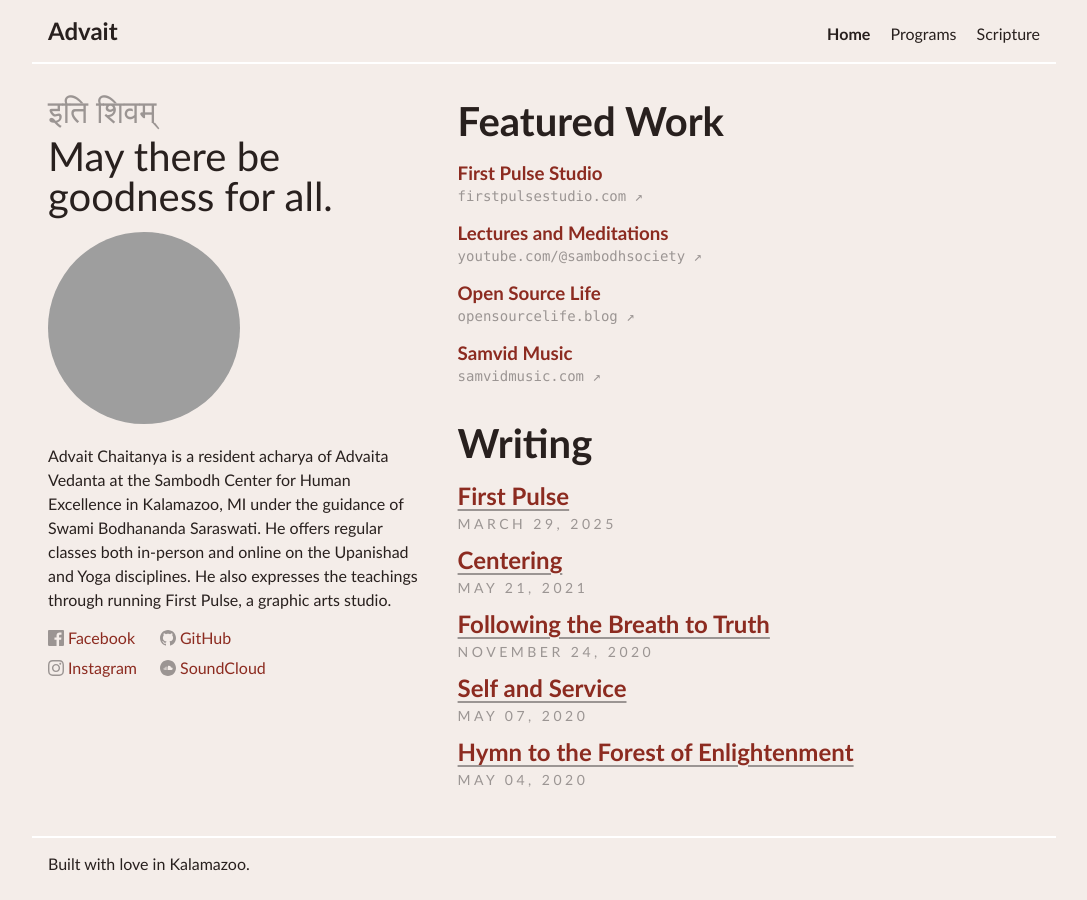
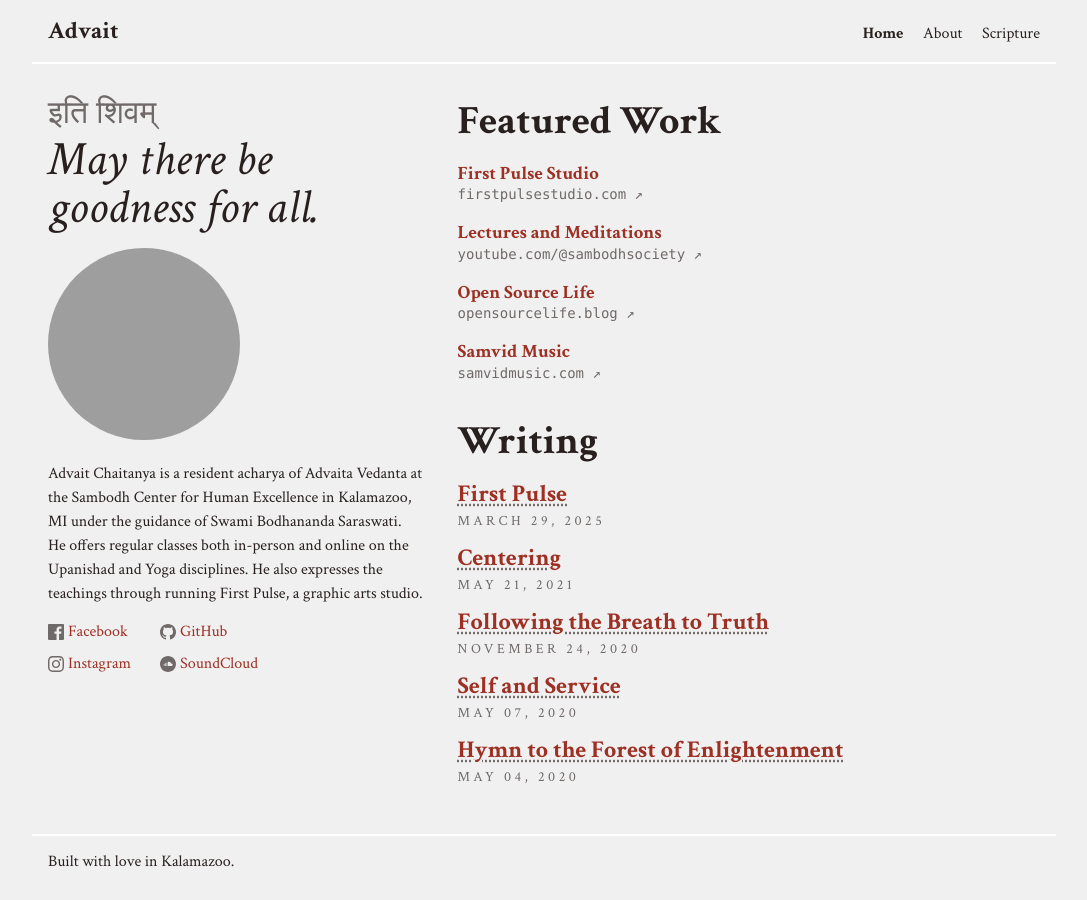
Before and after one commit to advaitchaitanya/blog, a Jekyll site: the page built from index.html, in a window 1280 px wide. Shown: the whole page, without its empty margins (96-1183 px from the left). Built offline with Jekyll 4.4.1, drawn with Linux system fonts in a browser that asks for light colours; grey boxes are pictures that could not be loaded.

Commit message:
Swap main typeface and update nav

```diff
--- a/_data/navigation.yml
+++ b/_data/navigation.yml
@@ -1,8 +1,8 @@
 - text: Home
   url: /
 
-- text: Programs
-  url: /programs
+- text: About
+  url: /about
 
 - text: Scripture
   url: /scripture
--- a/_layouts/default.html
+++ b/_layouts/default.html
@@ -7,6 +7,9 @@ layout: compress
   <title>{{ site.title }} &middot; {{ page.title }}</title>
   <meta charset="utf-8">
   <meta content="width=device-width, initial-scale=1.0" name="viewport">
+  <link rel="preconnect" href="https://fonts.googleapis.com">
+  <link crossorigin rel="preconnect" href="https://fonts.gstatic.com">
+  <link href="https://fonts.googleapis.com/css2?family=Crimson+Text:ital,wght@0,400;0,700;1,400;1,700&display=swap" rel="stylesheet">
   <link href="/assets/style.css?{{ site.time | date: '%s' }}" rel="stylesheet">
     <div class="center container-lg">
       {% include masthead.html %}
--- a/_sass/_base.scss
+++ b/_sass/_base.scss
@@ -4,10 +4,12 @@
 }
 
 body {
+  -moz-osx-font-smoothing: grayscale;
+  -webkit-font-smoothing: antialiased;
   background-color: var(--grey-light);
+  color: var(--black);
   font-family: var(--font-family-primary);
   line-height: 1.25;
-  color: var(--black);
 }
 
 img {
@@ -18,8 +20,9 @@ a {
   color: var(--ruby);
   text-decoration: underline;
   text-decoration-color: var(--grey);
+  text-decoration-style: dotted;
   text-underline-offset: .25rem;
-  transition: all .2s ease-in-out;
+  transition: all .25s ease-in-out;
 
   &:hover {
     text-decoration-color: var(--ruby);
@@ -98,7 +101,8 @@ a {
 }
 
 .banner-message {
-  font-size: var(--text-h2);
+  font-size: var(--text-h1);
+  font-style: italic;
   font-weight: 400;
   line-height: 1;
 }
@@ -139,6 +143,10 @@ a {
   }
 
   p {
+    font-size: 1.25rem;
+  }
+
+  p {
     &:not(:first-child) {
       text-indent: 1rem;
     }
@@ -173,25 +181,3 @@ a {
   border-top: .125rem solid var(--white);
   padding: 1rem;
 }
-
-.google-calendar{
-  height: 0;
-  padding-bottom: 100%;
-  position: relative;
-  width: 100%;
-
-  iframe {
-    border-width: 0;
-    height: 100%;
-    left: 0;
-    position: absolute;
-    top: 0;
-    width: 100%;
-  }
-}
-
-@media (min-width: 768px) {
-  .google-calendar{
-    padding-bottom: 50%;
-  }
-}
--- a/_sass/_variables.scss
+++ b/_sass/_variables.scss
@@ -1,5 +1,5 @@
 :root {
-  --font-family-primary: optima, segoe, segoe ui, candara, calibri, arial, sans-serif;
+  --font-family-primary: 'Crimson Text', serif;
   --font-family-secondary: menlo, monaco, consolas, 'liberation mono', 'courier new', monospace;
   --font-family-sanskrit: palatino, 'palatino linotype', 'book antiqua', georgia, serif;
 
@@ -15,8 +15,8 @@
   // Color
 
   --black: #28201e;
-  --grey: #9b9593;
-  --grey-light: #f4ede9;
-  --ruby: #8c2b20;
+  --grey: #6f6967;
+  --grey-light: #f0f0f0;
+  --ruby: #9d2f23;
   --white: #fff;
 }
--- a/index.html
+++ b/index.html
@@ -12,7 +12,7 @@ title: Home
 
     <div class="mb-1">
       <img alt="Profile" class="avatar avatar-small mb-1" src="https://2.gravatar.com/avatar/407376382839dacb64385da6cae6ca3d0c8d8166730b65bfa5a1a708ceecc7db?size=512" />
-      <p class="lh-copy">Advait Chaitanya is a resident acharya of Advaita Vedanta at the Sambodh Center for Human Excellence in Kalamazoo, MI under the guidance of Swami Bodhananda Saraswati. He offers regular classes both in-person and online on the Upanishad and Yoga disciplines. He also expresses the teachings through running First Pulse, a graphic arts studio.</p>
+      <p class="lh-copy">Advait Chaitanya is a resident acharya of Advaita Vedanta at the Sambodh Center for Human Excellence in Kalamazoo, MI under the guidance of Swami Bodhananda Saraswati. He&nbsp;offers regular classes both in-person and online on the Upanishad and Yoga disciplines. He also expresses the teachings through running First Pulse, a graphic arts studio.</p>
     </div>
 
     <ul class="social-link list-reset">
```
Also changed, not shown: about.html (added, +9 -0 lines), programs.html (deleted, +0 -15 lines).
